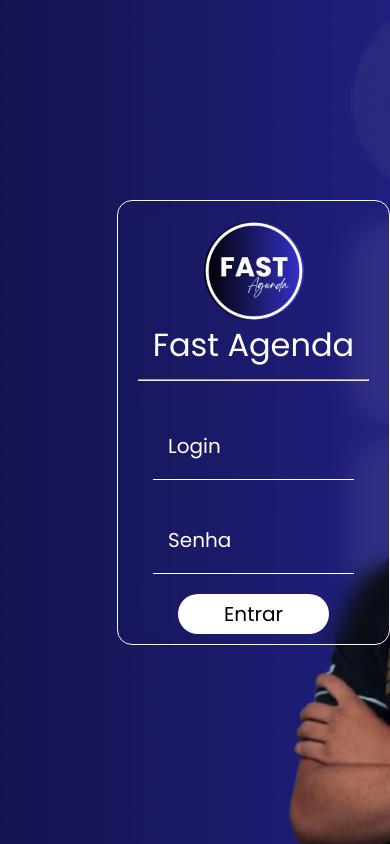
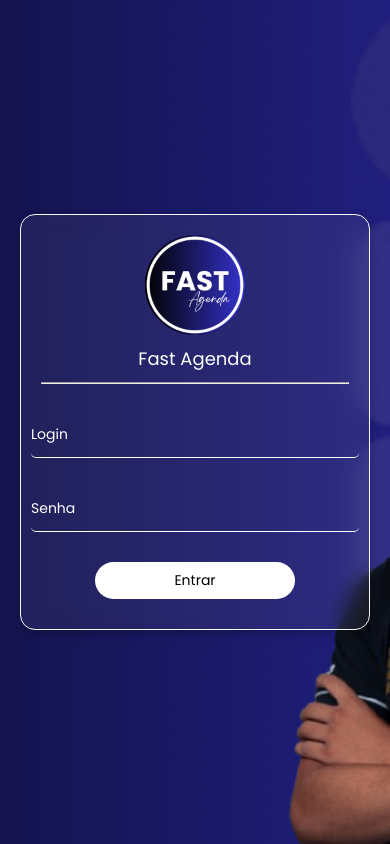
Before and after one commit to CarmoAlison/FastAgenda, a React (Create React App) app: page / in a window 390 px wide. Built offline with nearby package versions, Linux system fonts and the light colour scheme.

Commit message:
Tudo PRONTO!

```diff
--- a/src/Login.css
+++ b/src/Login.css
@@ -1,126 +1,143 @@
-.LoginCentral{
+.LoginCentral {
     width: 100%;
     height: 100dvh;
     display: flex;
     align-items: center;
+    justify-content: center; /* Centraliza o conteúdo horizontalmente */
     background-image: url('loginCapa.png');
     background-position: center;
     background-size: cover;
+    padding: 20px; /* Adiciona espaçamento interno em telas menores */
+    box-sizing: border-box; /* Inclui padding no cálculo do tamanho */
 }
 
-.ImagemLogin{
+.ImagemLogin {
     width: 100px;
     height: 100px;
     background-color: var(--corQua);
-    margin: auto;
-    margin-top: 10px;
+    margin: 10px auto;
+    border-radius: 50%;
+    display: flex;
+    justify-content: center;
+    align-items: center;
+}
+
+.ImagemLogin img {
+    width: 100%;
     border-radius: 50%;
 }
 
-h1{
+h1 {
     color: var(--corQui);
     text-align: center;
+    font-size: 24px; /* Tamanho adaptado */
+    margin-bottom: 10px;
 }
 
-hr{
+hr {
     margin: 10px;
 }
 
-.Login{
+.Login {
     border-radius: 15px;
-    width: 350px;
-    padding: 10px;
+    width: 100%; /* Adapta o tamanho para telas menores */
+    max-width: 350px; /* Limita a largura máxima */
+    padding: 20px;
     backdrop-filter: blur(10px);
-    margin-left: 30%;
     border: 1px solid #f8f8f8;
+    background-color: rgba(255, 255, 255, 0.06); /* Melhor visibilidade em fundos complexos */
+    box-shadow: 0px 4px 10px rgba(0, 0, 0, 0.2);
 }
 
-.ImagemLogin{
-    width: 100%;
-    background-color: transparent;
-    display: flex;
-    justify-content: center;
-    img{
-        width: 100px;
-        border-radius: 50px;
-    }
+.emailCentro, .senhaCentro {
+    display: block;
+    width: 100%; /* Ocupa toda a largura disponível */
+    margin: 10px auto; /* Adiciona espaçamento */
+    box-sizing: border-box; /* Inclui padding no cálculo de largura */
 }
 
-.emailCentro{
-    display: block;
-    width: 80%;
-    margin: auto;
-
-    input{
+.emailCentro input, .senhaCentro input {
     width: 100%;
     border: none;
-        border-bottom: .3px solid #ffffff;
+    border-bottom: 1px solid #ffffff;
     outline: none;
     background-color: transparent;
     color: var(--corQui);
-        font-size: 15px;
+    font-size: 16px; /* Adapta o tamanho da fonte */
+    padding: 8px; /* Adiciona espaçamento interno */
 }
-    p{
+
+.emailCentro p, .senhaCentro p {
     transform: translateY(30px);
-        font-size: 20px;
-        padding: 10px;
-        width: 2px;
-        transition: all .7s ease;
-        margin: 5px;
+    font-size: 14px; /* Tamanho adaptado */
+    padding: 0;
+    transition: all 0.3s ease; /* Torna o foco mais responsivo */
+    margin: 5px 0;
     color: var(--corQui);
 }
 
-    input:focus p{
+.emailCentro input:focus + p, .senhaCentro input:focus + p {
     transform: translateY(0);
-
 }
 
-}
-.senhaCentro{
-    display: block;
-    width: 80%;
-    margin: auto;
-
-    input{
-        width: 100%;
-        border: none;
-        border-bottom: .3px solid #ffffff;
-        outline: none;
-        background-color: transparent;
-        color: var(--corQui);
-        font-size: 15px;
-    }
-    p{
-        transform: translateY(30px);
-        font-size: 20px;
+.Submit {
+    width: 100%; /* Ocupa toda a largura disponível em telas menores */
+    max-width: 200px; /* Limita a largura máxima */
     padding: 10px;
-        width: 2px;
-        transition: all .7s ease;
-        margin: 5px;
-        color: var(--corQui);
-
-    }
-
-    input:focus p{
-        transform: translateY(0);
-
-    }
-
-}
-
-.Submit{
-    width: 60%;
-    padding: 5px;
-    margin-top: 20px;
-    font-size: 20px;
+    margin: 20px auto; /* Centraliza o botão */
+    font-size: 18px;
     background-color: #ffffff;
     color: #000000;
     border: none;
     border-radius: 20px;
+    text-align: center; /* Centraliza o texto */
+    cursor: pointer;
+    transition: all 0.3s ease; /* Suaviza animações */
 }
 
-.submitLogin{
+.Submit:hover {
+    background-color: #e0e0e0;
+}
+
+.submitLogin {
     display: flex;
     justify-content: center;
     align-items: center;
+    flex-wrap: wrap; /* Permite que os itens se ajustem em telas menores */
 }
+
+/* Responsividade */
+@media (max-width: 768px) {
+    .Login {
+        width: 90%; /* Ocupa quase toda a largura */
+        padding: 15px;
+    }
+
+    h1 {
+        font-size: 20px;
+    }
+
+    .emailCentro input, .senhaCentro input {
+        font-size: 14px; /* Fonte menor para telas pequenas */
+    }
+
+    .Submit {
+        font-size: 16px;
+        padding: 8px;
+    }
+}
+
+@media (max-width: 480px) {
+    .Login {
+        width: 100%; /* Ocupa toda a largura */
+        padding: 10px;
+    }
+
+    h1 {
+        font-size: 18px;
+    }
+
+    .Submit {
+        font-size: 14px;
+    }
+}
--- a/src/Login.js
+++ b/src/Login.js
@@ -42,7 +42,7 @@ export default function Login() {
             navigate('/Home');
         }
         // Caso contrário, verificamos se é o login admin (e-mail e senha específicos)
-        else if (email === "admin@escolar.ifrn.edu.br" && password === "MecZada084") {
+        else if (email === "admin@escolar.ifrn.edu.br" && password === "IFRN2024") {
             // Se as condições do admin forem atendidas, navega para a página Home
             navigate('/admin');
         }
--- a/src/Medico.css
+++ b/src/Medico.css
@@ -1,127 +1,126 @@
-.centralMedico {
+/* Estilo geral */
+.centralMedico, #esporte, #alimento {
     height: 100dvh;
     width: 100%;
     padding: 30px;
     justify-content: center;
     align-items: center;
     display: flex;
-    background-image: url('MedicoWall.png');
     background-size: cover;
+    background-position: center;
 }
 
+/* Caixa de agendamento */
 .MedicoAgenda {
-    box-shadow: 2px 2px 10px 2px#cacaca;
-    width: 500px;
-    height: 430px;
-    padding-top: 80px;
+    box-shadow: 2px 2px 10px 2px #cacaca;
+    width: 90%; /* Ajuste para ocupar a maior parte da tela em telas menores */
+    max-width: 500px; /* Tamanho máximo para telas maiores */
+    height: auto;
+    padding: 20px;
+    background-color: #ffffff; /* Fundo branco para contraste */
+    border-radius: 10px;
 }
 
+/* Informações médicas */
 .inforMedico {
     display: flex;
-    width: 100%;
+    flex-wrap: wrap; /* Permite que os itens se ajustem em telas menores */
     gap: 10px;
     justify-content: center;
     align-items: center;
     padding: 0;
+}
+
+/* Campos de entrada */
+.nomeMedico, .matriculaMedico, .centralMatriculaMedico, .centralNomeMedico, .centralSetorMedico, .centralHoraMedico {
+    width: 100%;
+}
+
+input, select {
+    outline: none;
+    padding: 10px;
+    border: 1px solid #cacaca;
+    border-radius: 5px;
+    width: 100%;
+}
+
+select:active {
+    background-color: #003e57;
+}
+
+/* Botão */
+.buttonMedico {
+    display: flex;
+    justify-content: center;
     padding: 10px;
 }
 
-.nomeMedico {
+.buttonMedico button {
+    border: none;
+    padding: 10px;
+    border-radius: 15px;
+    background-color: #00719e;
+    color: #ffffff;
+    width: 100%; /* O botão ocupa a largura total */
+    max-width: 300px; /* Tamanho máximo */
+    font-size: 16px;
+}
+
+.buttonMedico button:hover {
+    background-color: #003e57;
+    transition: 0.4s all;
+    cursor: pointer;
+}
+
+/* Título */
+.tituloMedico {
+    font-size: 24px;
+    text-align: center;
+    color: #00719e;
+    margin: 20px auto;
     width: 100%;
 }
 
-.matriculaMedico {
-    width: 100%;
+/* Mensagem de sucesso */
+.successMessage {
+    font-size: 17px;
+    color: #0dcc1d;
+    padding: 10px;
+    text-align: center;
 }
 
-.centralMatriculaMedico {
-    width: 30%;
-}
+/* Responsividade */
+@media (max-width: 768px) {
+    .centralMedico, #esporte, #alimento {
+        padding: 20px;
+    }
 
-.centralNomeMedico {
-    width: 70%;
-}
+    .MedicoAgenda {
+        width: 100%; /* Ocupa toda a largura disponível */
+        padding: 15px;
+    }
 
-.centralSetorMedico {
-    width: 50%;
-}
+    .tituloMedico {
+        font-size: 20px;
+    }
 
-.centralHoraMedico {
-    width: 50%;
-}
-
-.buttonMedico {
-    display: flex;
-    justify-content: center;
-    align-self: center;
-    padding: 10px;
-
-    button{
-        border:none;
-        padding: 10px;
-        border-radius: 15px;
-        background-color: #00719e;
-        color: #ffffff;
-        width: 70%;
-    }
-    button:hover{
-        background-color: #003e57;
-        transition: .4s all;
-        cursor: pointer;
+    .buttonMedico button {
+        font-size: 14px;
+        padding: 8px;
     }
 }
 
-.tituloMedico{
-    font-size: 30px;
-    width: 50%;
-    color: #00719e;
-    margin: auto;
-    border: none;
+@media (max-width: 480px) {
+    .MedicoAgenda {
+        padding: 10px;
+    }
+
+    .tituloMedico {
+        font-size: 18px;
+    }
+
+    .buttonMedico button {
+        font-size: 12px;
+        padding: 6px;
+    }
 }
-
-input{
-    outline: none;
-    padding: 5px;
-}
-
-select{
-    padding: 5px;
-    outline: none;
-}
-select:active{
-    background-color: #003e57;
-
-}
-.successMessage{
-    font-size: 17px;
-    color: #0dcc1d;
-    padding: 10px;
-}
-
-#esporte{
-    height: 100dvh;
-    width: 100%;
-    padding: 30px;
-    justify-content: center;
-    align-items: center;
-    display: flex;
-    background-image: url('EsporteCapa.jpg');
-    background-size: contain;
-    background-position: center;
-}
-
-#esporteagende{
-    background-color: rgba(223, 223, 223, 0.671);
-}
-
-#alimento{
-    height: 100dvh;
-    width: 100%;
-    padding: 30px;
-    justify-content: center;
-    align-items: center;
-    display: flex;
-    background-image: url('AlimentoCapa.png');
-    background-size: cover;
-    background-position: center;
-}
--- a/src/components/Header.css
+++ b/src/components/Header.css
@@ -48,44 +48,18 @@
 
 /* Responsividade */
 
-@media (max-width: 768px) {
-    .header {
-        flex-direction: column; /* Organiza o layout em coluna em telas menores */
-        align-items: flex-start;
-    }
 
-    .header-links {
-        display: none; /* Esconde os links em telas pequenas */
-        flex-direction: column;
-        width: 100%;
-    }
 
-    .header-links.active {
-        display: flex; /* Exibe os links quando o menu hambúrguer for ativado */
-    }
-
-    .MenuInf {
-        display: flex;
-        justify-content: flex-end;
-        width: 100%;
-    }
-
-    .hamburger {
-        display: block; /* Exibe o ícone de hambúrguer */
-        cursor: pointer;
-    }
-
-    .hamburger div {
-        width: 30px;
-        height: 3px;
-        background-color: var(--corQui);
-        margin: 5px 0;
-        transition: 0.3s;
+@media (max-width: 769px) {
+    #links {
+        display: none; /* Esconde o hambúrguer em telas grandes */
     }
 }
 
-@media (min-width: 769px) {
-    .hamburger {
-        display: none; /* Esconde o hambúrguer em telas grandes */
-    }
+.navPerfil{
+    display: flex;
+    width: 800px;
+    gap: 20px;
+    justify-content: end;
+    align-items: center;
 }
--- a/src/components/Header.js
+++ b/src/components/Header.js
@@ -20,17 +20,8 @@ export default function Header({ Logo, menu }) {
     return (
         <header className="header">
             <img src={LogoP} className="header-logo" alt="logo" />
-
-            <div className="MenuInf">
-                {/* Ícone do menu hamburguer */}
-                <div className="hamburger" onClick={toggleMenu}>
-                    <div></div>
-                    <div></div>
-                    <div></div>
-                </div>
-            </div>
-
-            <nav className={`header-links ${menuOpen ? 'active' : ''}`}>
+            <div className='navPerfil'>
+            <nav className={`header-links ${menuOpen ? 'active' : ''}`} id='links'>
                 <Link to="/home" className="menu-item">Home</Link>
                 <Link to="/setor_medico" className="menu-item">Setor Médico</Link>
                 <Link to="/setor_esporte" className="menu-item">Setor Esportivo</Link>
@@ -40,6 +31,7 @@ export default function Header({ Logo, menu }) {
             <div className="perfil">
                 {/* Adicione aqui o ícone de perfil ou outras funcionalidades */}
             </div>
+            </div>
         </header>
     );
 }
```
Lines whose indentation alone changed are shown as unchanged.
